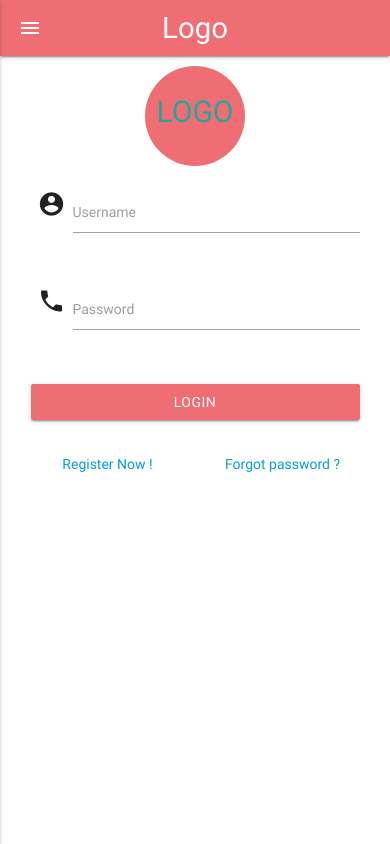
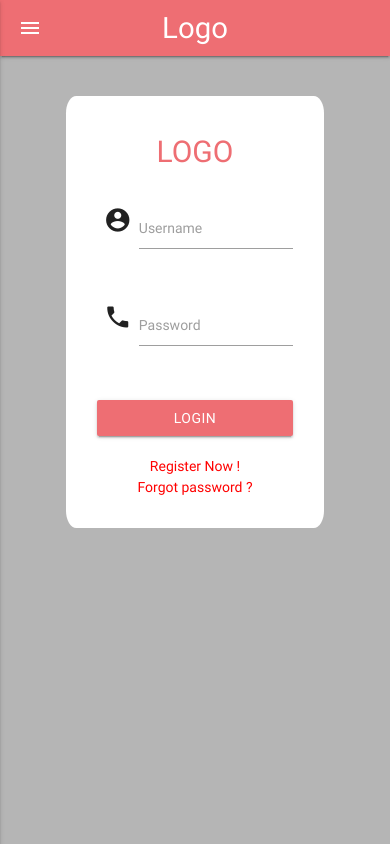
Before and after one commit to Shashi-Bhardwaj/cordovaApp, a website: page www/login.html in a window 390 px wide. Drawn offline with nearby package versions, Linux system fonts and the light colour scheme; some packages are replaced by stand-ins of ours.

Commit message:
login and css updated

```diff
--- a/www/css/index.css
+++ b/www/css/index.css
@@ -1,115 +1,24 @@
-/*
- * Licensed to the Apache Software Foundation (ASF) under one
- * or more contributor license agreements.  See the NOTICE file
- * distributed with this work for additional information
- * regarding copyright ownership.  The ASF licenses this file
- * to you under the Apache License, Version 2.0 (the
- * "License"); you may not use this file except in compliance
- * with the License.  You may obtain a copy of the License at
- *
- * http://www.apache.org/licenses/LICENSE-2.0
- *
- * Unless required by applicable law or agreed to in writing,
- * software distributed under the License is distributed on an
- * "AS IS" BASIS, WITHOUT WARRANTIES OR CONDITIONS OF ANY
- * KIND, either express or implied.  See the License for the
- * specific language governing permissions and limitations
- * under the License.
- */
-* {
-    -webkit-tap-highlight-color: rgba(0,0,0,0); /* make transparent link selection, adjust last value opacity 0 to 1.0 */
+body{
+	margin:0;
+	background: #b5b5b5;
 }
+form{
+	    text-align: center;
+    background: #ffffff;
+    width: 66%;
+    margin: 0 auto;
+    border-radius: 4%;
 
-body {
-    -webkit-touch-callout: none;                /* prevent callout to copy image, etc when tap to hold */
-    -webkit-text-size-adjust: none;             /* prevent webkit from resizing text to fit */
-    -webkit-user-select: none;                  /* prevent copy paste, to allow, change 'none' to 'text' */
-    background-color:#E4E4E4;
-    background-image:linear-gradient(top, #A7A7A7 0%, #E4E4E4 51%);
-    background-image:-webkit-linear-gradient(top, #A7A7A7 0%, #E4E4E4 51%);
-    background-image:-ms-linear-gradient(top, #A7A7A7 0%, #E4E4E4 51%);
-    background-image:-webkit-gradient(
-        linear,
-        left top,
-        left bottom,
-        color-stop(0, #A7A7A7),
-        color-stop(0.51, #E4E4E4)
-    );
-    background-attachment:fixed;
-    font-family:'HelveticaNeue-Light', 'HelveticaNeue', Helvetica, Arial, sans-serif;
-    font-size:12px;
-    height:100%;
-    margin:0px;
-    padding:0px;
-    text-transform:uppercase;
-    width:100%;
+    margin: 40px auto;
+	padding: 10px 20px;
+    text-align: center;
 }
-
-/* Portrait layout (default) */
-.app {
-    background:url(../img/logo.png) no-repeat center top; /* 170px x 200px */
-    position:absolute;             /* position in the center of the screen */
-    left:50%;
-    top:50%;
-    height:50px;                   /* text area height */
-    width:225px;                   /* text area width */
-    text-align:center;
-    padding:180px 0px 0px 0px;     /* image height is 200px (bottom 20px are overlapped with text) */
-    margin:-115px 0px 0px -112px;  /* offset vertical: half of image height and text area height */
-                                   /* offset horizontal: half of text area width */
+h1{
+	font-size: 30px;
+    text-transform: uppercase;
+    color: #ee6e73;
 }
-
-/* Landscape layout (with min-width) */
-@media screen and (min-aspect-ratio: 1/1) and (min-width:400px) {
-    .app {
-        background-position:left center;
-        padding:75px 0px 75px 170px;  /* padding-top + padding-bottom + text area = image height */
-        margin:-90px 0px 0px -198px;  /* offset vertical: half of image height */
-                                      /* offset horizontal: half of image width and text area width */
-    }
+.pswd{
+	cursor: pointer;
+    color: red;
 }
-
-h1 {
-    font-size:24px;
-    font-weight:normal;
-    margin:0px;
-    overflow:visible;
-    padding:0px;
-    text-align:center;
-}
-
-.event {
-    border-radius:4px;
-    -webkit-border-radius:4px;
-    color:#FFFFFF;
-    font-size:12px;
-    margin:0px 30px;
-    padding:2px 0px;
-}
-
-.event.listening {
-    background-color:#333333;
-    display:block;
-}
-
-.event.received {
-    background-color:#4B946A;
-    display:none;
-}
-
-@keyframes fade {
-    from { opacity: 1.0; }
-    50% { opacity: 0.4; }
-    to { opacity: 1.0; }
-}
-
-@-webkit-keyframes fade {
-    from { opacity: 1.0; }
-    50% { opacity: 0.4; }
-    to { opacity: 1.0; }
-}
-
-.blink {
-    animation:fade 3000ms infinite;
-    -webkit-animation:fade 3000ms infinite;
-}
--- a/www/login.html
+++ b/www/login.html
@@ -31,7 +31,7 @@
 
 		<link rel="stylesheet" href="https://cdnjs.cloudflare.com/ajax/libs/materialize/0.100.2/css/materialize.min.css">
           <link href="https://fonts.googleapis.com/icon?family=Material+Icons" rel="stylesheet">
-
+		 <link href="css/index.css" rel="stylesheet">
         <title>Hello World</title>
     </head>
     <body>
@@ -55,17 +55,9 @@
     </div>
   </nav>
 
-    <form class="col s12" style="padding:0 20px; text-align:center;">
-	 <div style="width: 100px;
-		margin: 0 auto;
-		background: #ee6e73;
-		border-radius: 50%;
-		height: 100px;
-		text-align: center;
-		display: flex;
-		justify-content: center;
-		margin: 10px auto;">
-		<h1 style="font-size:30px;text-transform:uppercase; color:#26a69a;">logo</h1>
+    <form class="col s12" >
+	 <div>
+		<h1 >logo</h1>
 	</div>
       <div class="row">
         <div class="input-field col s12">
@@ -89,11 +81,11 @@
 		</div>
 
 		<div class="row">
-        <div class="input-field col s6">
-        <a >Register Now !</a>
+        <div class="s6">
+        <a  class="pswd" for="icon_telephone">Register Now !</a>
         </div>
-		<div class="input-field col s6">
-          <a >Forgot password ?</a>
+		<div class=" s6">
+          <a class="pswd" for="icon_telephone">Forgot password ?</a>
         </div>
 		</div>
     </form>
```
